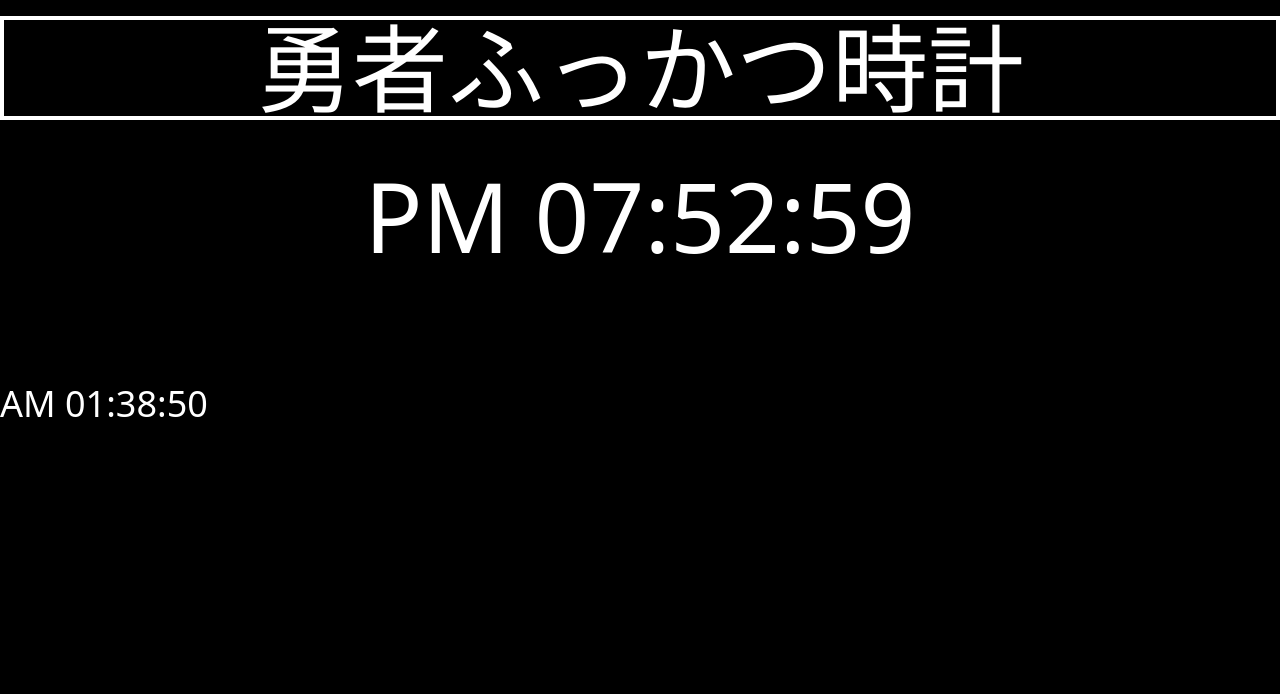
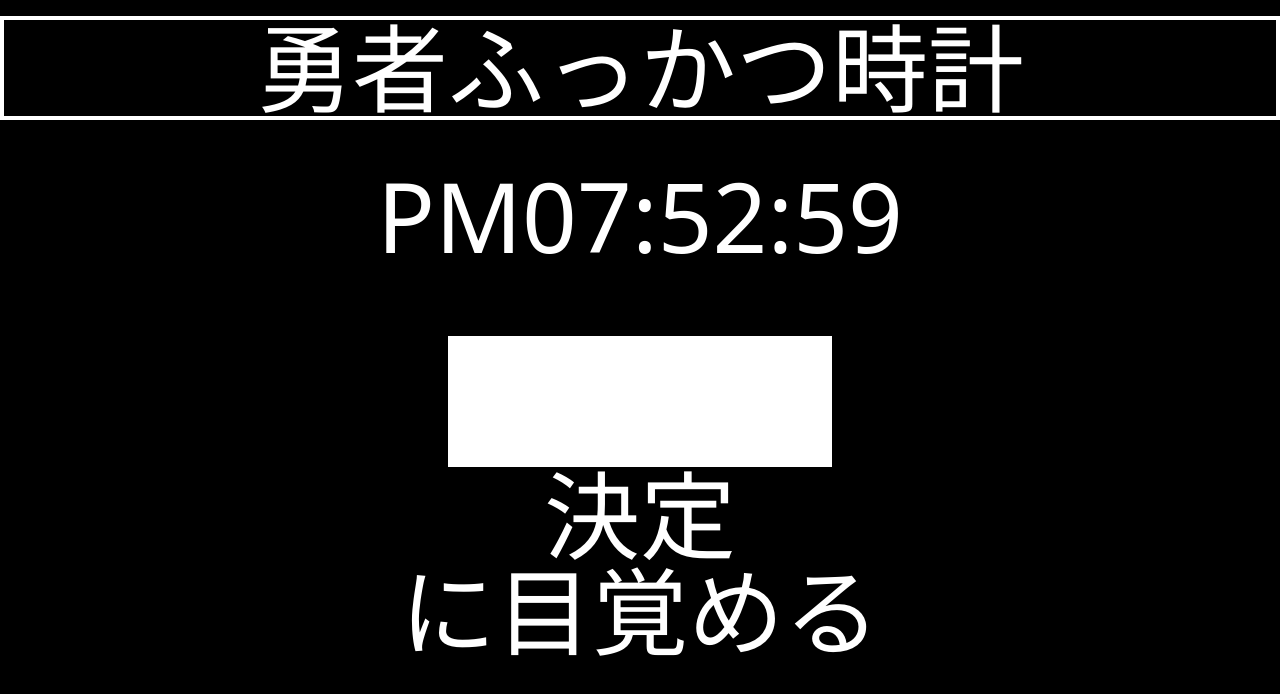
Before and after one commit to keito0404/hero, a Next.js app: page / in a window 1280 px wide. Shown: the top 694 px of the page. Built offline with nearby package versions, Linux system fonts and the light colour scheme; no server answers.

Commit message:
アラーム部分

```diff
--- a/components/AlarmMyone.tsx
+++ b/components/AlarmMyone.tsx
@@ -1,20 +1,59 @@
-import React from "react";
+import React, { useState } from "react";
 import dayjs from 'dayjs';
 import {useTime} from '../hooks/useTime';
+import useSound from 'use-sound'
+import Router from 'next/router'
+import { render } from "react-dom";
 
+if (typeof window === 'object') {
+    //documentを使う関数を入れる
+}
 const AlarmMyone = () =>{
-    const alarmtime = 'AM 01:38:50'
     const time = useTime(1000)
-    const nowtime = dayjs(time).format('A hh:mm:ss')
-    console.log(nowtime)
-            return(
-                <>
-                {alarmtime}
-                    {alarmtime == nowtime && <p></p>}
-                </>
-            )
+    const nowtime = dayjs(time).format('Ahh:mm:ss')
+    const [play]=useSound('Sounds/敵襲.mp3')
+    const handler = (path:any) => {
+        Router.push(path)
+      }
+      const [text, setText] = useState("");
+      const [addText, setAddText] = useState("");
+      const onClickAddText = () => {
+        setAddText(text);
+        setText("");
+      }
+    // const selectAmPm:any = document.getElementById('AmPm');
+    //   selectAmPm.options[2].selected = true;
+    // const selectHour:any = document.getElementById('hour');
+    //   selectAmPm.options[2].selected = true;
+    // const selectMinute:any = document.getElementById('minute');
+    //   selectAmPm.options[2].selected = true;
 
-}
+      const alarmtime=addText+":"+dayjs(time).format('ss')
+    return(
+        <>
+        <div className="AlarmMyone  flex justify-center">
+      {/* ↓value属性にstate変数「text」を指定 */}
+      <input className="w-96"
+        value={text}
+        onChange={(event) => setText(event.target.value)}
+      />
+      </div>
+      <div className="hover:bg-black text-white  flex justify-center">
+        <button onClick={onClickAddText}>決定</button>
+      </div>
+      <div className="text-white flex justify-center">
+      <p>{addText}に目覚める</p>
+      </div>
+      <br></br>
+        {alarmtime === nowtime && play()}
+        {alarmtime === nowtime && <div className="flex justify-center"><button className ="rounded-lg text-white bg-red-600 hover:bg-red-500" onClick={()=>handler('/sleep')}>👉勇者をふっかつさせる</button></div>}
+         </>
+    )
+
+
+
+
+    }
 
 
 
--- a/components/DigitalClock.tsx
+++ b/components/DigitalClock.tsx
@@ -5,7 +5,7 @@ interface ClockNum {
   }
 
 const DigitalClock: React.VFC<ClockNum> = ({ time }) => {
-  return <div className="text-8xl decoretion-white mt-12 text-white flex justify-center">{dayjs(time).format('A hh:mm:ss')}</div>
+  return <div className="text-8xl decoretion-white mt-12 text-white flex justify-center">{dayjs(time).format('Ahh:mm:ss')}</div>
 }
 
 
--- a/pages/index.tsx
+++ b/pages/index.tsx
@@ -3,22 +3,142 @@ import Head from 'next/head'
 import Image from 'next/image'
 import Clocks from '../components/Clocks'
 import AlarmMyone from '../components/AlarmMyone'
+import { ChangeEvent, useState} from "react"
 
 export default function Home() {
-  return (
+
+// const [selectedAmPm, setSelectedAmPm] = useState("");
+// const [selectedHour, setSelectedHour] = useState("");
+// const [selectedMinute, setSelectedMinute] = useState("");
+// const [selectedWord, setSelectedWord] = useState("");
+// const [selectedWord2, setSelectedWord2] = useState("");
+// const [selectedWord3, setSelectedWord3] = useState("");
+// const AmPm = ["Am", "Pm"];
+// const Hour = ["01", "02", "03", "04", "05","06", "07", "08", "09", "10","11","12"];
+// const Minute = ["00", "01", "02", "03", "04","05", "06", "07", "08", "09","10", "11", "12", "13", "14","15", "16", "17", "18", "19","20", "21", "22", "23", "24","25", "26", "27", "28", "29",,"30", "31", "32", "33", "34","35", "36", "37", "38", "39","40", "41", "42", "43", "44","45", "46", "47", "48", "49","50", "51", "52", "53", "54","55", "56", "57", "58", "59"];
+
+// const onChangeAmPm = (e: ChangeEvent<HTMLSelectElement>) =>
+//     setSelectedAmPm(e.target.value);
+// const inputAmPm = (e: ChangeEvent<HTMLInputElement>) =>
+//     setSelectedWord(e.target.value);
+// const onChangeHour = (e: ChangeEvent<HTMLSelectElement>) =>
+//     setSelectedHour(e.target.value);
+// const inputHour = (e: ChangeEvent<HTMLInputElement>) =>
+//     setSelectedWord2(e.target.value);
+// const onChangeMinute = (e: ChangeEvent<HTMLSelectElement>) =>
+//     setSelectedMinute(e.target.value);
+// const inputMinute = (e: ChangeEvent<HTMLInputElement>) =>
+//     setSelectedWord3(e.target.value);
+
+    // const selectedSetAmPm = () => {
+    // return<AlarmMyone onChangeAmPm={onChangeAmPm}/>
+    // inputAmPm={inputAmPm}
+    // selectedWord={selectedWord}
+    // }
+    // const selectedSetHour = () => {
+    // return<AlarmMyone onChangeHour={onChangeHour}/>
+    // }
+    // const selectedSetMinute = () => {
+    // return<AlarmMyone onChangeMinute={onChangeMinute}/>
+    // }
+
+return (
     <>
-    <div className = 'text-white text-4xl '>
       <Head>
         <title>ふっかつ！！</title>
       </Head>
-
       <main>
         <h1  className = 'container mx-auto my-4 px-4 border-4 border-white text-8xl text-white flex justify-center'>勇者ふっかつ時計</h1>
         <Clocks/>
         <br></br><br></br><br></br>
+        <div className = 'text-black bg-black text-4xl  flex justify-center'>
+                    {/* <form>
+      <select id = "AmPm">
+        <option value="AM">AM</option>
+        <option value="PM">PM</option>
+        </select>
+        <select id = "hour">
+          <option value="01">01</option>
+          <option value="02">02</option>
+          <option value="03">03</option>
+          <option value="04">04</option>
+          <option value="05">05</option>
+          <option value="06">06</option>
+          <option value="07">07</option>
+          <option value="08">08</option>
+          <option value="09">09</option>
+          <option value="10">10</option>
+          <option value="11">11</option>
+          <option value="12">12</option>
+          </select>
+          <select id = "minute">
+            <option>00</option>
+            <option value="01">01</option>
+            <option value="02">02</option>
+            <option value="03">03</option>
+            <option value="04">04</option>
+            <option value="05">05</option>
+            <option value="06">06</option>
+            <option value="07">07</option>
+            <option value="07">08</option>
+            <option value="09">09</option>
+            <option value="10">10</option>
+            <option value="11">11</option>
+            <option value="12">12</option>
+            <option value="13">13</option>
+            <option value="14">14</option>
+            <option value="15">15</option>
+            <option value="15">16</option>
+            <option value="17">17</option>
+            <option value="18">18</option>
+            <option value="19">19</option>
+            <option value="20">20</option>
+            <option value="21">21</option>
+            <option value="23">22</option>
+            <option value="23">23</option>
+            <option value="24">24</option>
+            <option value="25">25</option>
+            <option value="26">26</option>
+            <option value="27">27</option>
+            <option value="28">28</option>
+            <option value="29">29</option>
+            <option value="30">30</option>
+            <option value="31">31</option>
+            <option value="32">32</option>
+            <option value="33">33</option>
+            <option value="34">34</option>
+            <option value="35">35</option>
+            <option value="36">36</option>
+            <option value="37">37</option>
+            <option value="38">38</option>
+            <option value="39">39</option>
+            <option value="40">40</option>
+            <option value="41">41</option>
+            <option value="42">42</option>
+            <option value="43">43</option>
+            <option value="44">44</option>
+            <option value="45">45</option>
+            <option value="46">46</option>
+            <option value="47">47</option>
+            <option value="48">48</option>
+            <option value="49">49</option>
+            <option value="50">50</option>
+            <option value="51">51</option>
+            <option value="52">52</option>
+            <option value="53">53</option>
+            <option value="54">54</option>
+            <option value="55">55</option>
+            <option value="56">56</option>
+            <option value="57">57</option>
+            <option value="58">58</option>
+            <option value="59">59</option>
+          // </select> */}
+          {/* // </form> */}
+          </div>
+          <div className = "text-8xl justify-center">
         <AlarmMyone/>
+        </div>
       </main>
-    </div>
     </>
   )
 }
```
